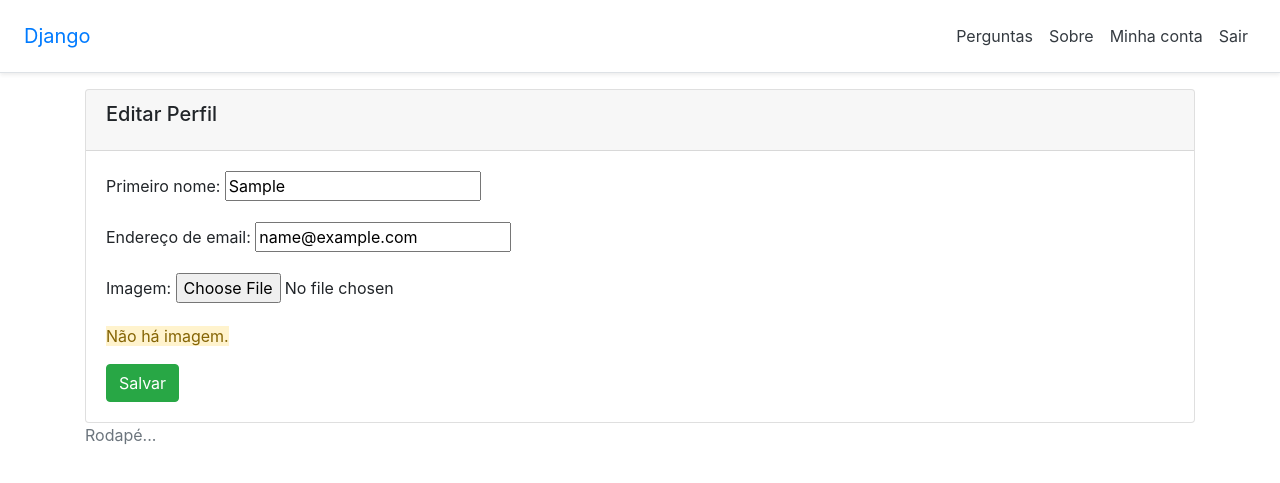
After one commit to wasare/django-polls, a Django app: page /account/1/edit in a window 1280 px wide. The commit adds this page. Shown: the top 483 px of the page. Run offline with Django 4.2, Linux system fonts and the light colour scheme; the visitor is signed in with stand-in values (Sample User, id 1); data comes from the database, SQL or seed files in the repository; parts of the project's set-up code (start-up, migrations or seed data) failed here and were passed over; some libraries are stand-ins or nearby versions.

Commit message:
Upload de arquivos - foto do perfil.

```diff
--- a/accounts/models.py
+++ b/accounts/models.py
@@ -7,3 +7,8 @@ from django.contrib.auth.models import AbstractUser
 class CustomUser(AbstractUser):
     data_nascimento = models.DateField("Data de Nascimento", null=True, blank=True)
     cpf = models.CharField("CPF", max_length=11, null=True, blank=True)
+    imagem = models.FileField(
+        upload_to='images',
+        null=True,
+        blank=True
+    )
--- a/accounts/urls.py
+++ b/accounts/urls.py
@@ -6,4 +6,8 @@ urlpatterns = [
          views.AccountCreateView.as_view(),
          name="signup"
     ),
+    path('account/<int:pk>/edit',
+         views.AccountUpdateView.as_view(),
+         name="account_edit"
+    )
 ]
--- a/accounts/views.py
+++ b/accounts/views.py
@@ -1,10 +1,15 @@
+from typing import Any
+from django.db import models
+from django.forms.models import BaseModelForm
+from django.http import HttpResponse
 from django.shortcuts import render
 
 # Create your views here.
-from django.views.generic.edit import CreateView
+from django.views.generic.edit import CreateView, UpdateView
 from django.urls import reverse_lazy
 from django.contrib.auth.hashers import make_password # para criptografar a senha
 from django.contrib import messages
+from django.contrib.auth.mixins import LoginRequiredMixin
 
 from django.contrib.auth import get_user_model
 User = get_user_model() # obtém o model padrão para usuários do Django
@@ -23,3 +28,24 @@ class AccountCreateView(CreateView):
        form.save()
        messages.success(self.request, self.success_message)
        return super(AccountCreateView, self).form_valid(form)
+
+
+class AccountUpdateView(LoginRequiredMixin, UpdateView):
+    model = User
+    template_name = 'accounts/user_form.html'
+    fields = ('first_name', 'email', 'imagem')
+    success_url = reverse_lazy('polls_all')
+    success_message = 'Perfil atualizad com sucesso'
+
+    def get_queryset(self):
+       user_id = self.kwargs.get('pk')
+       user = self.request.user
+
+       if user is None or not user.is_authenticated or user_id != user.id:
+           return User.objects.none()
+
+       return User.objects.filter(id=user.id)
+
+    def form_valid(self, form):
+        messages.success(self.request, self.success_message)
+        return super(AccountUpdateView, self).form_valid(form)
--- a/my_site/settings.py
+++ b/my_site/settings.py
@@ -152,3 +152,6 @@ LOGIN_REDIRECT_URL = '/polls/pergunta/all'
 LOGOUT_REDIRECT_URL = '/polls/pergunta/all'
 
 AUTH_USER_MODEL = 'accounts.CustomUser'
+
+MEDIA_URL = '/media/'
+MEDIA_ROOT = os.path.join(BASE_DIR, 'files/')
--- a/my_site/urls.py
+++ b/my_site/urls.py
@@ -16,6 +16,8 @@ Including another URLconf
 """
 from django.contrib import admin
 from django.urls import include, path
+from django.conf import settings
+from django.conf.urls.static import static
 
 urlpatterns = [
     path('polls/', include('polls.urls')),
@@ -23,3 +25,6 @@ urlpatterns = [
     path('', include('accounts.urls')),
     path('accounts/', include('django.contrib.auth.urls')),
 ]
+
+urlpatterns += static(
+    settings.MEDIA_URL, document_root=settings.MEDIA_ROOT)
--- a/templates/_layout1.html
+++ b/templates/_layout1.html
@@ -26,6 +26,7 @@ bg-white border-bottom shadow-sm">
         <a class="p-2 text-dark" href="{% url 'polls_all' %}">Perguntas</a>
         <a class="p-2 text-dark" href="{% url 'about_page' %}">Sobre</a>
         {% if user.is_authenticated %}
+            <a class="p-2 text-dark" href="{% url 'account_edit' pk=user.pk %}">Minha conta</a>
             <a class="p-2 text-dark" href="{% url 'logout' %}">Sair</a>
         {% else %}
             <a class="p-2 text-dark" href="{% url 'signup' %}">Cadastrar</a>
--- /dev/null
+++ b/templates/accounts/user_form.html
@@ -0,0 +1,23 @@
+{% extends '_layout1.html' %}
+{% block content %}
+<div class="card">
+    <div class="card-header">
+        <h5 class="card-title">Editar Perfil</h5>
+    </div>
+    <div class="card-body">
+        <form method="post" enctype="multipart/form-data"> {# obrigatório no upload #}
+            {% csrf_token %}
+            {{ form.as_p }}
+            <p>
+            {% if user.imagem.url is not None %}
+                <h5>Imagem atual:</h5>
+                <img src="{{ user.imagem.url }}" style="height: 150px;">
+            {% else %}
+                <span class="alert-warning">Não há imagem.</span>
+            {% endif %}
+            </p>
+            <button type="submit" class="btn btn-success">Salvar</button>
+        </form>
+    </div>
+</div>
+{% endblock %} {# fechar o bloco content #}
```
Also changed, not shown: accounts/migrations/0002_customuser_imagem.py (added).
